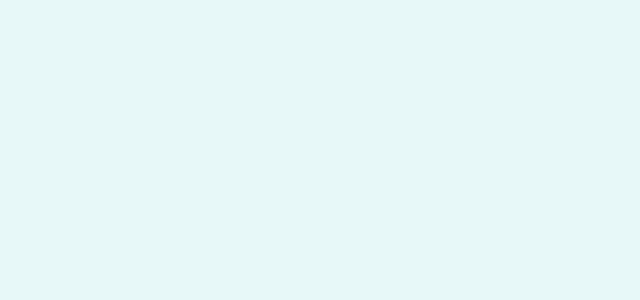
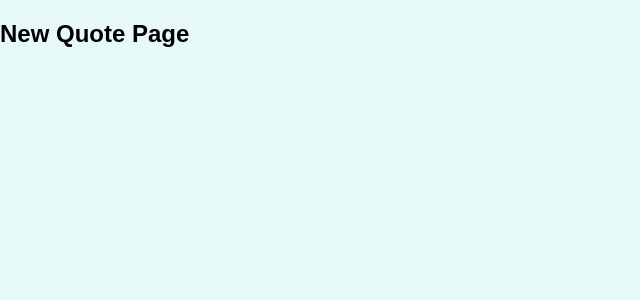
Before and after one commit to zackrogerst/react-routing-app, a React (Create React App) app: page /new-quote in a window 1280 px wide. Shown: the top 300 px of the page, without its empty margins (0-640 px from the left). Built offline with nearby package versions, Linux system fonts and the light colour scheme.

Commit message:
added basic routing setup

```diff
--- a/src/App.js
+++ b/src/App.js
@@ -1,9 +1,29 @@
+import { Route, Switch, Redirect } from "react-router-dom";
+
+import AllQuotes from "./screens/AllQuotes";
+import QuoteDetail from "./screens/QuoteDetail";
+import NewQuote from "./screens/NewQuote";
+
 function App() {
-  return (
-    <div>
+	return (
+		<Switch>
+			<Route path="/" exact>
+				<Redirect to="/quotes" />
+			</Route>
 
-    </div>
-  );
+			<Route path="/quotes" exact>
+				<AllQuotes />
+			</Route>
+
+			<Route path="/quotes/:quoteId">
+				<QuoteDetail />
+			</Route>
+
+			<Route path="/new-quote">
+				<NewQuote />
+			</Route>
+		</Switch>
+	);
 }
 
 export default App;
--- a/src/index.js
+++ b/src/index.js
@@ -1,7 +1,12 @@
-import ReactDOM from 'react-dom/client';
+import ReactDOM from "react-dom/client";
+import { BrowserRouter } from "react-router-dom";
 
-import './index.css';
-import App from './App';
+import "./index.css";
+import App from "./App";
 
-const root = ReactDOM.createRoot(document.getElementById('root'));
-root.render(<App />);
+const root = ReactDOM.createRoot(document.getElementById("root"));
+root.render(
+	<BrowserRouter>
+		<App />
+	</BrowserRouter>
+);
--- /dev/null
+++ b/src/screens/AllQuotes.jsx
@@ -0,0 +1,11 @@
+import React from "react";
+
+const AllQuotes = () => {
+	return (
+		<section>
+			<h1>All Quotes Page</h1>
+		</section>
+	);
+};
+
+export default AllQuotes;
--- /dev/null
+++ b/src/screens/NewQuote.jsx
@@ -0,0 +1,11 @@
+import React from "react";
+
+const NewQuote = () => {
+	return (
+		<section>
+			<h1>New Quote Page</h1>
+		</section>
+	);
+};
+
+export default NewQuote;
--- /dev/null
+++ b/src/screens/QuoteDetail.jsx
@@ -0,0 +1,11 @@
+import React from "react";
+
+const QuoteDetail = () => {
+	return (
+		<section>
+			<h1>Quote Detail Page</h1>
+		</section>
+	);
+};
+
+export default QuoteDetail;
```
